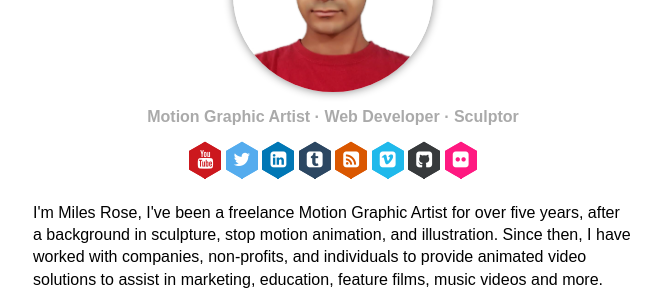
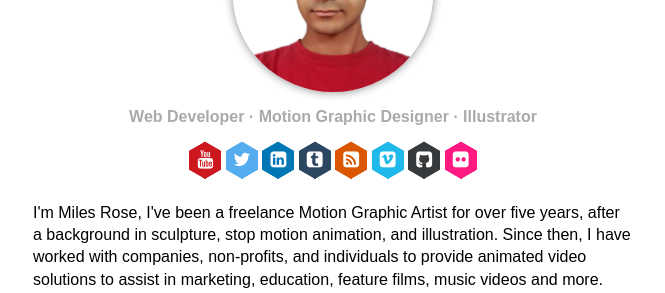
Before and after one commit to MilesOfRoses/my-jekyll, a Jekyll site: the page built from index.html, in a window 1280 px wide. Shown: the part 280-573 px from the top of the page, without its empty margins (307-972 px from the left). Built offline with Jekyll 4.4.1, drawn with Linux system fonts in a browser that asks for light colours.

Commit message:
removed "sculptor" from home page tagline

```diff
--- a/index.html
+++ b/index.html
@@ -5,7 +5,7 @@ meta: Freelance Motion Graphic Design
 priority: 1.0
 ---
 <img src="{{site.baseurl}}/img/headshot.jpg" id="headshot">
-<h2 class="centerText job-titles">Motion Graphic Artist · Web Developer · Sculptor </h1>
+<h2 class="centerText job-titles">Web Developer · Motion Graphic Designer · Illustrator </h1>
 <div class="container centerText">
 	<!-- Extra Small Buttons spin -->
 	<a href="https://www.youtube.com/channel/UCoi5IujqQmaHU48EduXVxew"><span class="hb hb-xs spin-icon"><i class="fa fa-youtube"></i></span></a>
```
